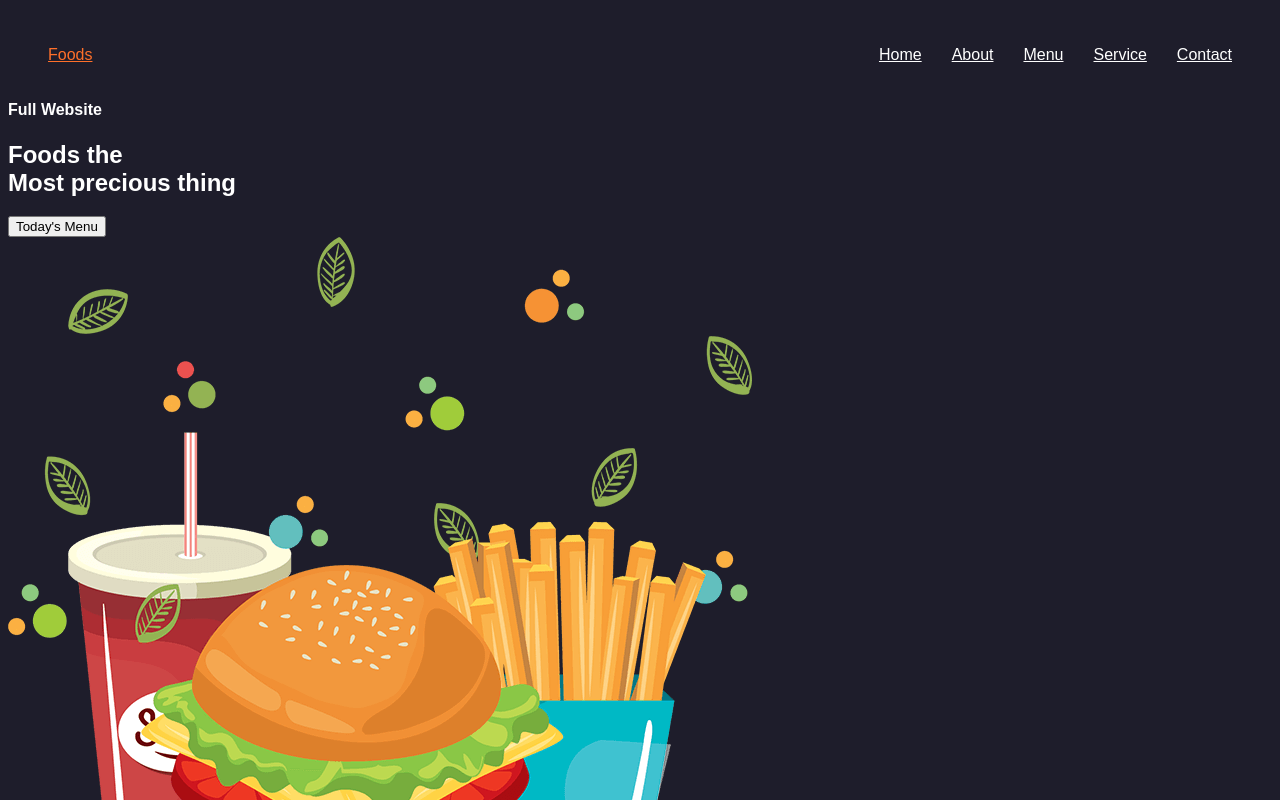
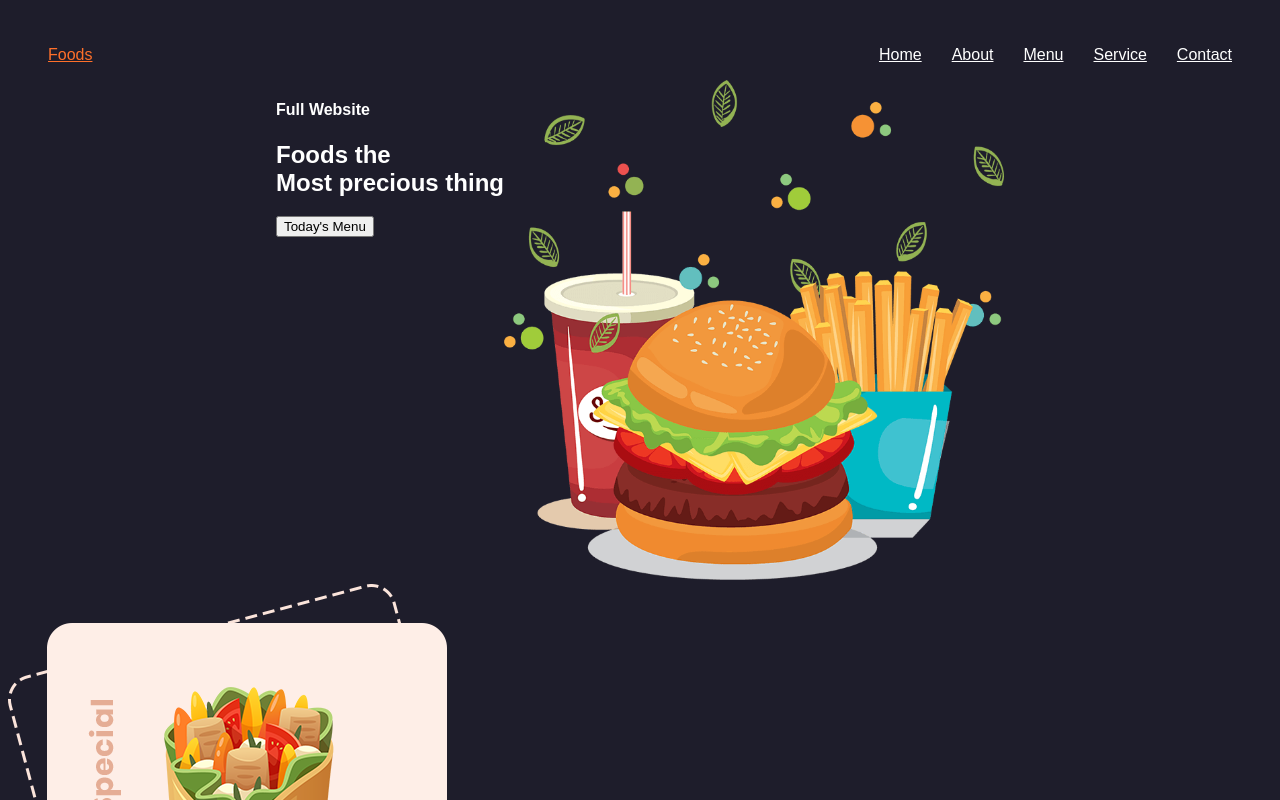
Before and after one commit to JahirDanielMartinezBayona/proyectoWeb, a plain HTML site: page index.html in a window 1280 px wide. Shown: the top 800 px of the page. Drawn offline with nearby package versions, Linux system fonts and the light colour scheme.

Commit message:
fix: fixing the wrong place in home content process 1......

```diff
--- a/css/style.css
+++ b/css/style.css
@@ -35,14 +35,19 @@ header{
     flex-direction: column;
     /* align-: center; */
 }
-.main__content .home__content{
+#home__content{
     display: flex;
     flex-direction: row;
     /* align-: center; */
-    justify-content: space-between;
+    justify-content: center;
+}
+#home__content img{
+    width: auto;
+    height: 500px;
 }
 #contact{
-
+    display: flex;
+    justify-content: center;
 }
 #contact .main__current__information {
     background-color: var(--color-5);
```
